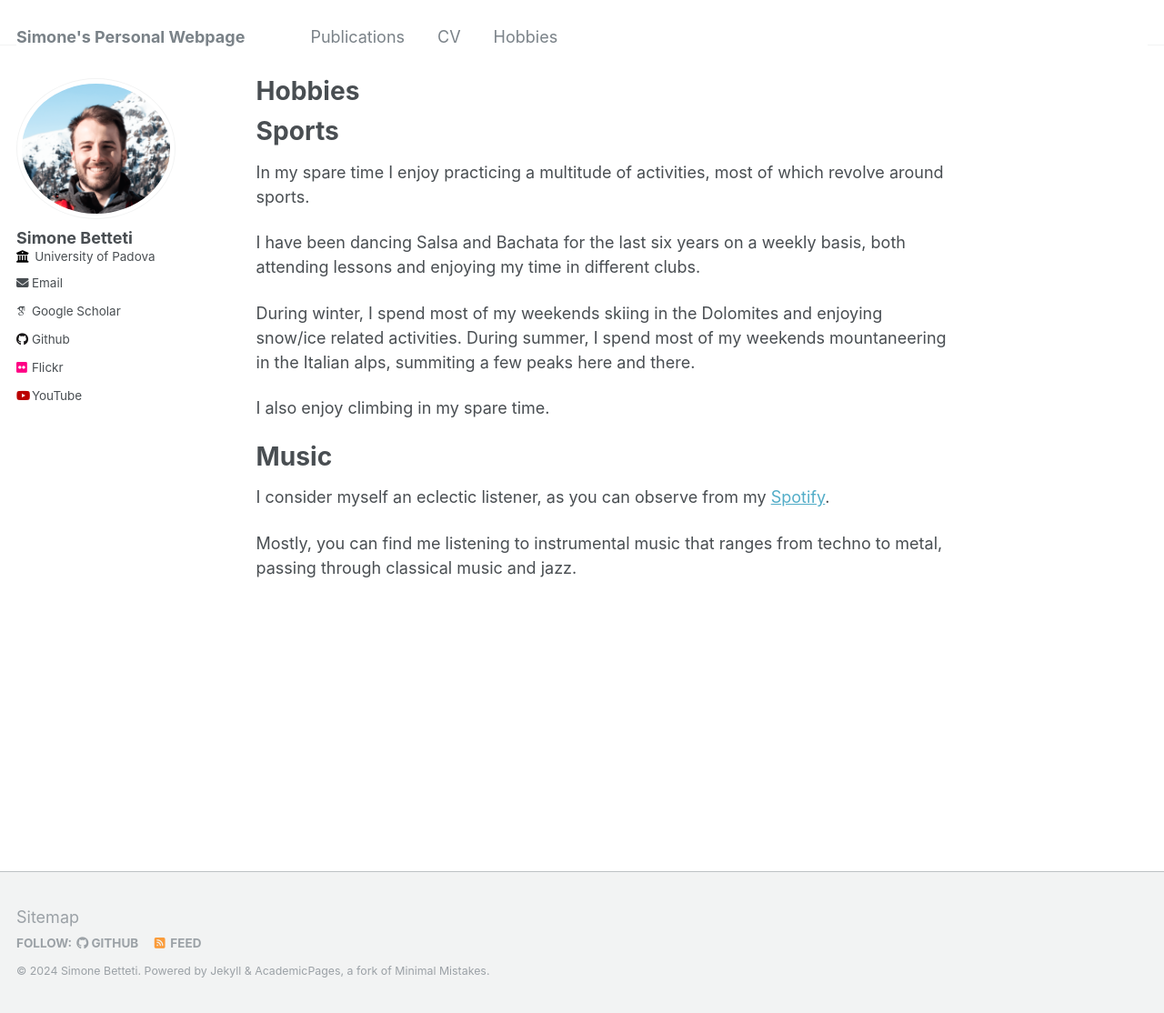
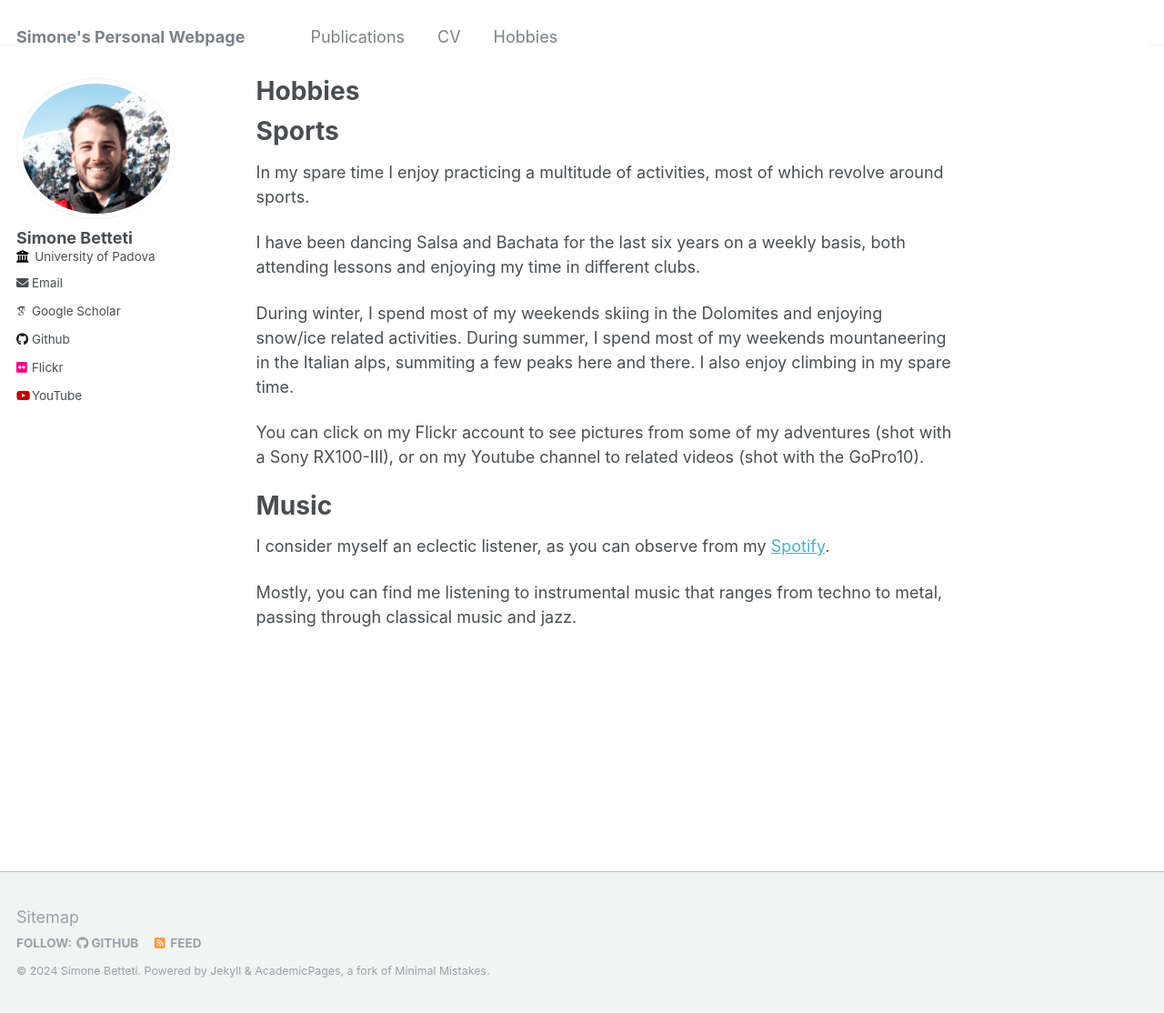
Before and after one commit to sim1bet/sim1bet.github.io, a Jekyll site: the page built from _pages/markdown.md, in a window 1280 px wide and 1114 px high. Shown: the whole window at 91% size. Built offline with Jekyll 4.4.1, drawn with Linux system fonts in a browser that asks for light colours; some web fonts are replaced.

Commit message:
Update markdown.md

```diff
--- a/_pages/markdown.md
+++ b/_pages/markdown.md
@@ -14,8 +14,9 @@ In my spare time I enjoy practicing a multitude of activities, most of which rev
 I have been dancing Salsa and Bachata for the last six years on a weekly basis, both attending lessons and enjoying my time in different clubs.
 
 During winter, I spend most of my weekends skiing in the Dolomites and enjoying snow/ice related activities. During summer, I spend most of my weekends mountaneering in the Italian alps, summiting a few peaks here and there.
+I also enjoy climbing in my spare time.
 
-I also enjoy climbing in my spare time.
+You can click on my Flickr account to see pictures from some of my adventures (shot with a Sony RX100-III), or on my Youtube channel to related videos (shot with the GoPro10).
 
 # Music
 
```
